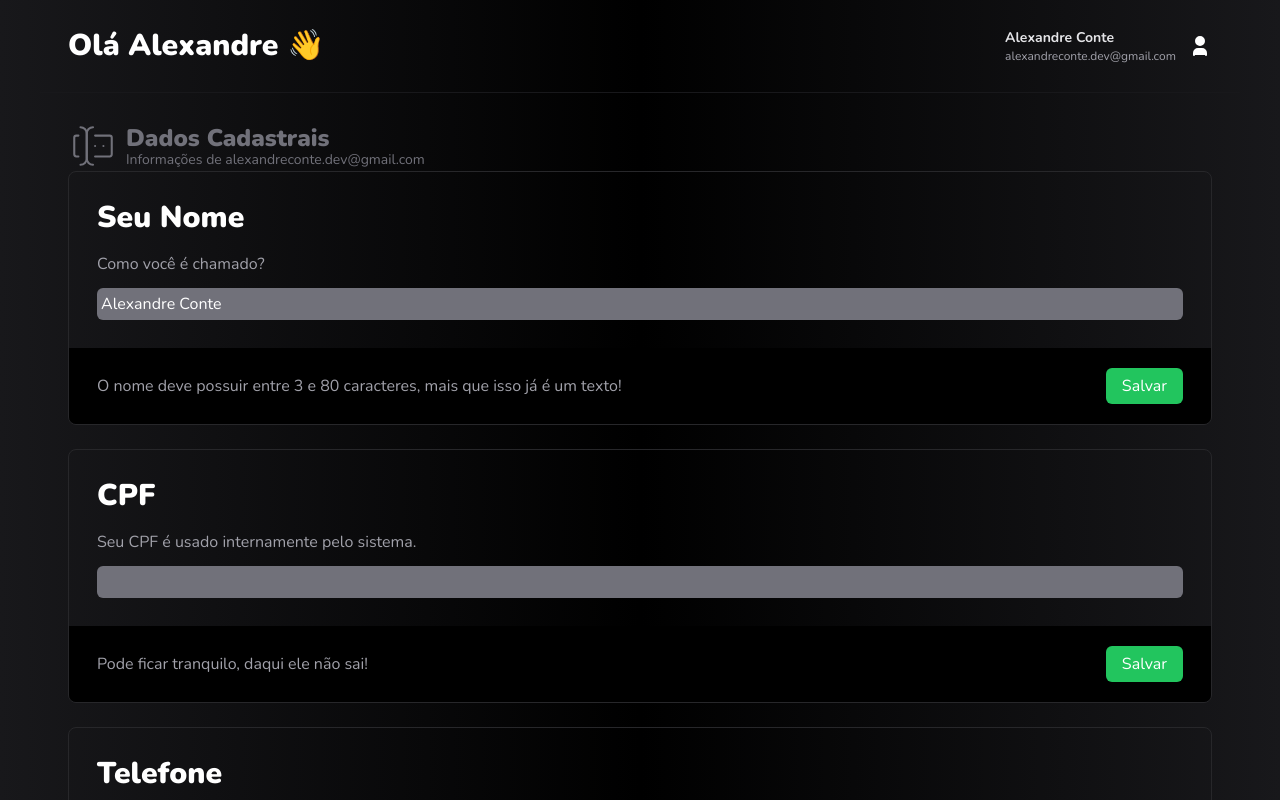
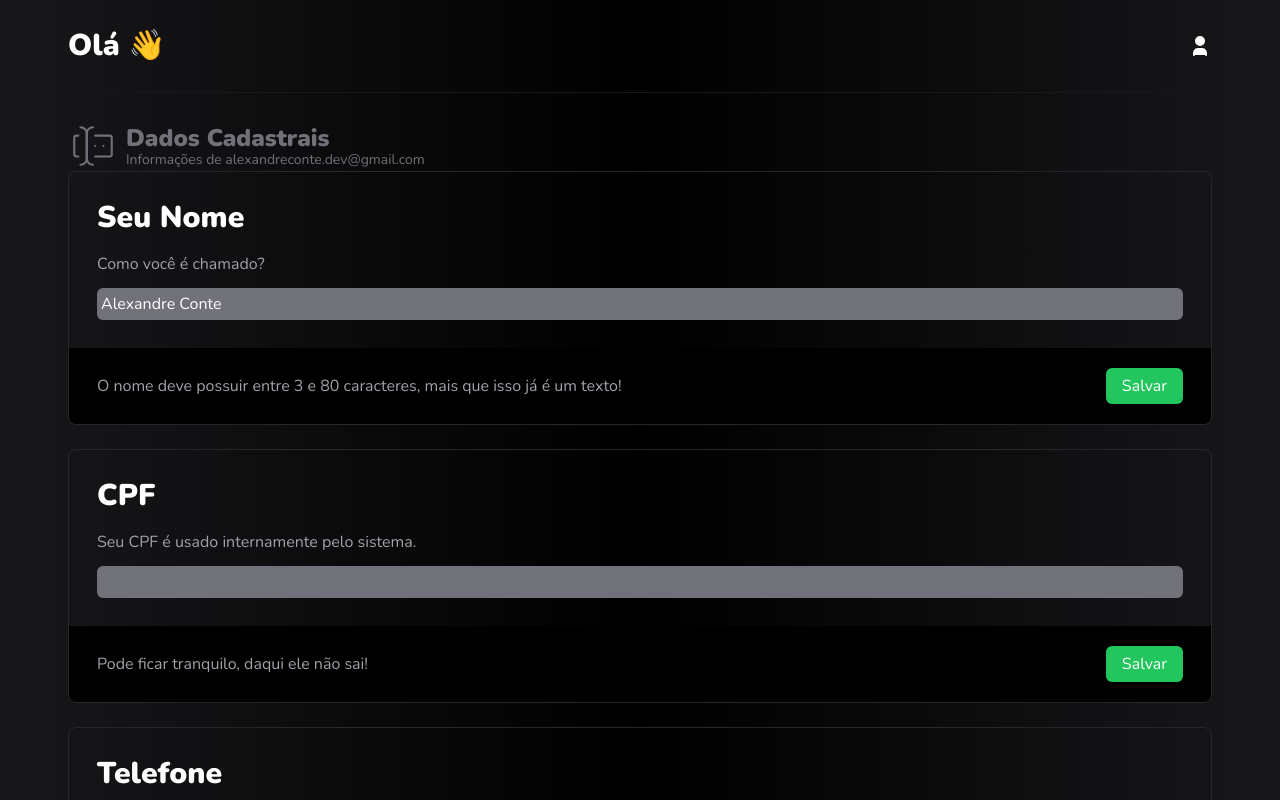
Before and after one commit to AlexandreConte/BitCent, a Next.js app: page /usuario in a window 1280 px wide. Shown: the top 800 px of the page. Built offline with nearby package versions, Linux system fonts and the light colour scheme; no server answers.

Commit message:
autenticacao firebase

```diff
--- a/src/components/landing/cabecalho/Menu.tsx
+++ b/src/components/landing/cabecalho/Menu.tsx
@@ -1,11 +1,11 @@
 import { IconBrandGoogle } from "@tabler/icons-react";
 import MenuItem from "./MenuItem";
+import { useContext } from "react";
+import AutenticacaoContext from "@/data/contexts/AutenticacaoContext";
 
 export default function Menu() {
 
-    function loginGoogle() {
-        console.log("Login com google")
-    }
+    const { loginGoogle } = useContext(AutenticacaoContext)
 
     return (
         <div
--- a/src/components/template/BoasVindas.tsx
+++ b/src/components/template/BoasVindas.tsx
@@ -1,7 +1,8 @@
-import usuarioFalso from "@/data/constants/usuarioFalso"
+import AutenticacaoContext from "@/data/contexts/AutenticacaoContext"
+import { useContext } from "react"
 
 export default function BoasVindas() {
-    const usuario = usuarioFalso
+    const { usuario } = useContext(AutenticacaoContext)
 
     function renderizarNome() {
         return (
--- /dev/null
+++ b/src/components/template/Carregando.tsx
@@ -0,0 +1,17 @@
+import Image from "next/image";
+import Pagina from "./Pagina";
+import carregando from "../../../public/loading.gif";
+
+export default function Carregando() {
+    return (
+        <Pagina externa className="justify-center items-center">
+            <Image
+                priority
+                src={carregando}
+                alt="Carregando"
+                width={40}
+                height={40}
+            />
+        </Pagina>
+    )
+}
--- a/src/components/template/MenuUsuario.tsx
+++ b/src/components/template/MenuUsuario.tsx
@@ -1,14 +1,12 @@
 import { Avatar, Menu } from "@mantine/core";
-import usuario from "@/data/constants/usuarioFalso";
-import React from "react";
+import React, { useContext } from "react";
 import Link from "next/link";
-import { IconCoin, IconLogout, IconUser, IconUserCircle } from "@tabler/icons-react";
+import { IconCoin, IconLogout, IconUserCircle } from "@tabler/icons-react";
+import AutenticacaoContext from "@/data/contexts/AutenticacaoContext";
 
 export default function MenuUsuario() {
 
-    function logOut() {
-        console.log("log out")
-    }
+    const { usuario, logout } = useContext(AutenticacaoContext)
 
     return (
         <Menu
@@ -50,7 +48,7 @@ export default function MenuUsuario() {
                     </Link>
                     <hr className="w" />
                     <Menu.Item
-                        onClick={logOut}
+                        onClick={logout}
                     >
                         <span className="flex items-center gap-x-2 gap-y-1 text-red-500"><IconLogout />Sair</span>
                     </Menu.Item>
--- /dev/null
+++ b/src/data/contexts/AutenticacaoContext.tsx
@@ -0,0 +1,61 @@
+import Usuario from "@/logic/core/usuario/Usuario"
+import Autenticacao from "@/logic/firebase/auth/auth"
+import { createContext, useEffect, useState } from "react"
+
+interface AutenticacaoContextProps {
+    carregando: boolean
+    usuario: Usuario | null
+    loginGoogle: () => Promise<Usuario | null>
+    logout: () => Promise<void>
+}
+
+const AutenticacaoContext = createContext<AutenticacaoContextProps>({
+    carregando: true,
+    usuario: null,
+    loginGoogle: async () => null,
+    logout: async () => { }
+})
+
+interface AutenticacaoProviderProps {
+    children: any
+}
+
+export function AutenticacaoProvider({ children }: AutenticacaoProviderProps) {
+
+    const [carregando, setCarregando] = useState<boolean>(true)
+    const [usuario, setUsuario] = useState<Usuario | null>(null)
+
+    const autenticacao = new Autenticacao()
+
+    useEffect(() => {
+        const cancelar = autenticacao.monitorar((usuario) => {
+            setUsuario(usuario)
+            setCarregando(false)
+        })
+        return () => cancelar()
+    }, [])
+
+    async function loginGoogle() {
+        const usuario = await autenticacao.loginGoogle()
+        setUsuario(usuario)
+        return usuario
+    }
+
+    async function logout() {
+        await autenticacao.logout()
+        setUsuario(null)
+    }
+
+    return (
+        <AutenticacaoContext.Provider value={{
+            carregando,
+            usuario,
+            loginGoogle,
+            logout
+        }}>
+            {children}
+        </AutenticacaoContext.Provider>
+    )
+}
+
+export default AutenticacaoContext
--- /dev/null
+++ b/src/logic/firebase/auth/auth.ts
@@ -0,0 +1,42 @@
+import Usuario from "@/logic/core/usuario/Usuario";
+import { Auth, GoogleAuthProvider, User, getAuth, onIdTokenChanged, signInWithPopup, signOut } from "firebase/auth";
+import { app } from "../config/app";
+
+export type MonitorarUsuario = (usuario: Usuario | null) => void
+export type CancelarMonitoramento = () => void
+
+export default class Autenticacao {
+    private _auth: Auth
+
+    constructor() {
+        this._auth = getAuth(app)
+    }
+
+    logout(): Promise<void> {
+        return signOut(this._auth)
+    }
+
+    monitorar(notificar: MonitorarUsuario): CancelarMonitoramento {
+        return onIdTokenChanged(this._auth, async (usuarioFirebase) => {
+            const usuario = this.converterParaUsuario(usuarioFirebase)
+            notificar(usuario)
+        })
+    }
+
+    async loginGoogle(): Promise<Usuario | null> {
+        const resp = await signInWithPopup(this._auth, new GoogleAuthProvider())
+        return this.converterParaUsuario(resp.user)
+    }
+
+    private converterParaUsuario(usuarioFirebase: User | null): Usuario | null {
+        if (!usuarioFirebase?.email) return null
+        const nomeAlternativo = usuarioFirebase.email!.split("@")[0]
+
+        return {
+            id: usuarioFirebase.uid,
+            nome: usuarioFirebase.displayName ?? nomeAlternativo,
+            email: usuarioFirebase.email,
+            imagemUrl: usuarioFirebase.photoURL
+        }
+    }
+}
--- /dev/null
+++ b/src/logic/firebase/config/app.ts
@@ -0,0 +1,13 @@
+// Import the functions you need from the SDKs you need
+import { FirebaseApp, initializeApp } from "firebase/app";
+// TODO: Add SDKs for Firebase products that you want to use
+// https://firebase.google.com/docs/web/setup#available-libraries
+
+// Your web app's Firebase configuration
+const app: FirebaseApp = initializeApp({
+    apiKey: process.env.NEXT_PUBLIC_FIREBASE_API_KEY,
+    authDomain: process.env.NEXT_PUBLIC_FIREBASE_AUTH_DOMAIN,
+    projectId: process.env.NEXT_PUBLIC_FIREBASE_PROJECT_ID,
+})
+
+export { app }
--- a/src/pages/_app.tsx
+++ b/src/pages/_app.tsx
@@ -1,3 +1,4 @@
+import { AutenticacaoProvider } from '@/data/contexts/AutenticacaoContext'
 import '@/styles/globals.css'
 import { MantineProvider, darken } from '@mantine/core'
 import type { AppProps } from 'next/app'
@@ -5,7 +6,9 @@ import type { AppProps } from 'next/app'
 export default function App({ Component, pageProps }: AppProps) {
     return (
         <MantineProvider>
-            <Component {...pageProps} />
+            <AutenticacaoProvider>
+                <Component {...pageProps} />
+            </AutenticacaoProvider>
         </MantineProvider>
     )
 }
--- a/src/pages/index.tsx
+++ b/src/pages/index.tsx
@@ -1,7 +1,14 @@
 import Financas from "@/components/financas";
+import Landing from "@/components/landing";
+import Carregando from "@/components/template/Carregando";
+import AutenticacaoContext from "@/data/contexts/AutenticacaoContext";
+import { useContext } from "react";
 
 export default function Home() {
-    return (
-        <Financas />
-    )
+
+    const { usuario, carregando } = useContext(AutenticacaoContext)
+
+    if (carregando) return <Carregando />
+
+    return usuario ? <Financas /> : <Landing />
 }
```
Also changed, not shown: public/loading.gif (added).
